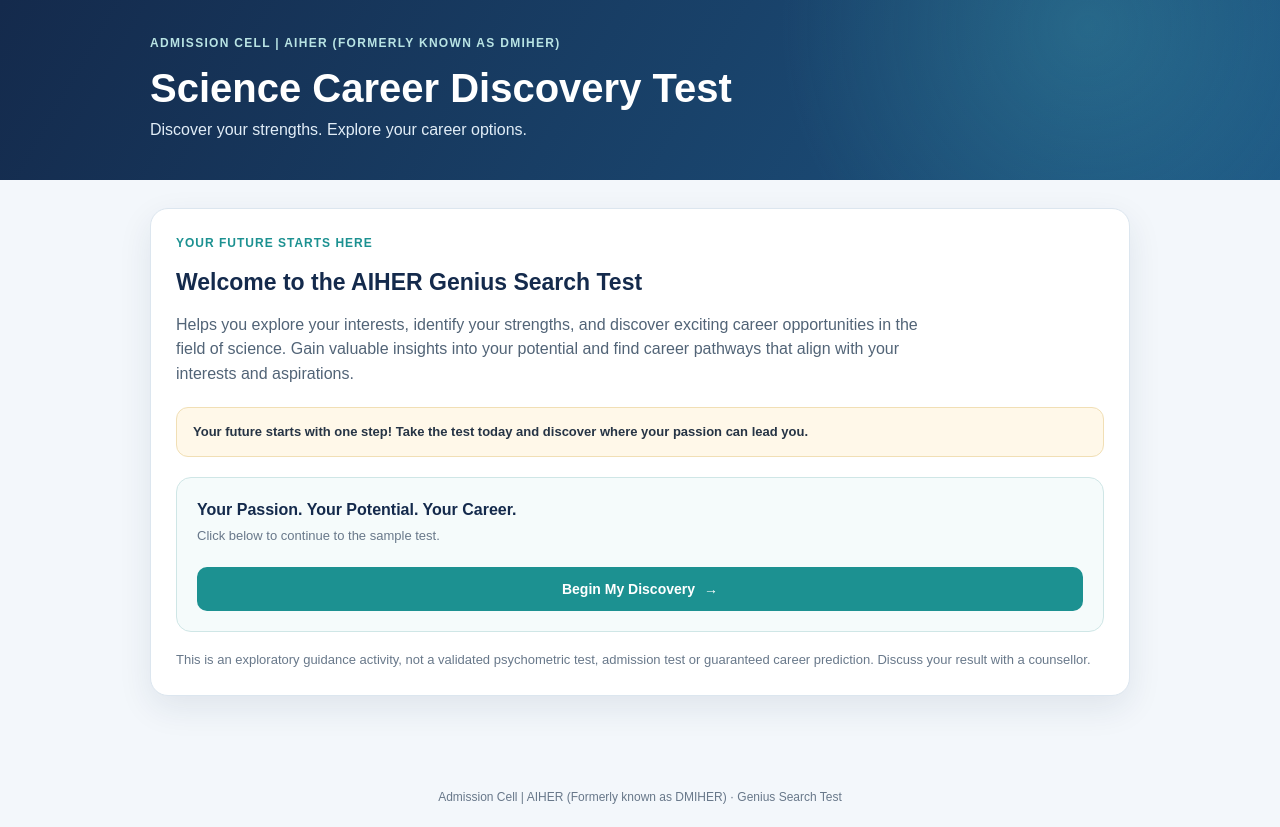
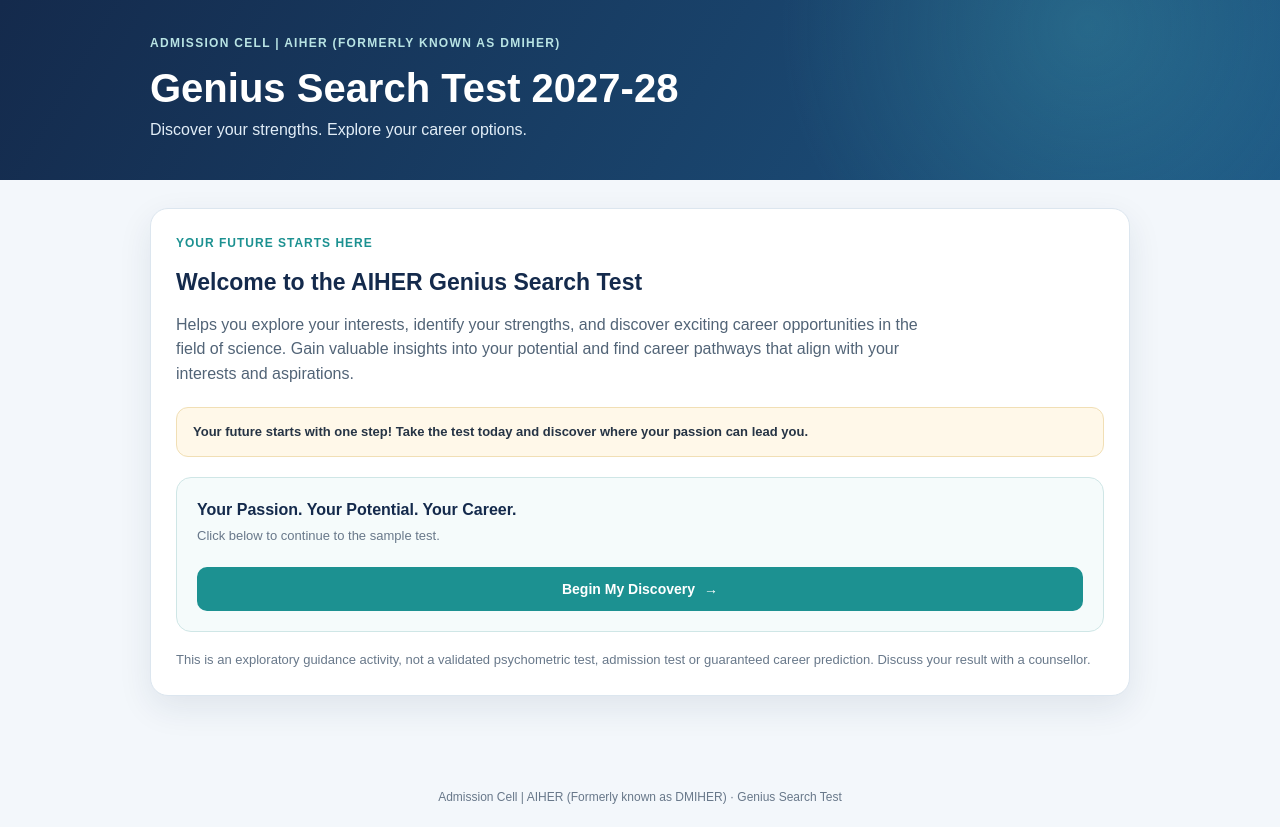
Before and after one commit to Tusharlohave/AIHER-, a plain HTML site: page index.html in a window 1280 px wide. Drawn offline with nearby package versions, Linux system fonts and the light colour scheme.

Commit message:
Update test title in index.html

```diff
--- a/index.html
+++ b/index.html
@@ -11,7 +11,7 @@
   <header class="site-header">
     <div class="wrap header-content">
       <div class="brand">ADMISSION CELL | AIHER (FORMERLY KNOWN AS DMIHER)</div>
-      <h1>Science Career Discovery Test</h1>
+      <h1>Genius Search Test 2027-28</h1>
       <p>Discover your strengths. Explore your career options.</p>
     </div>
   </header>
```
